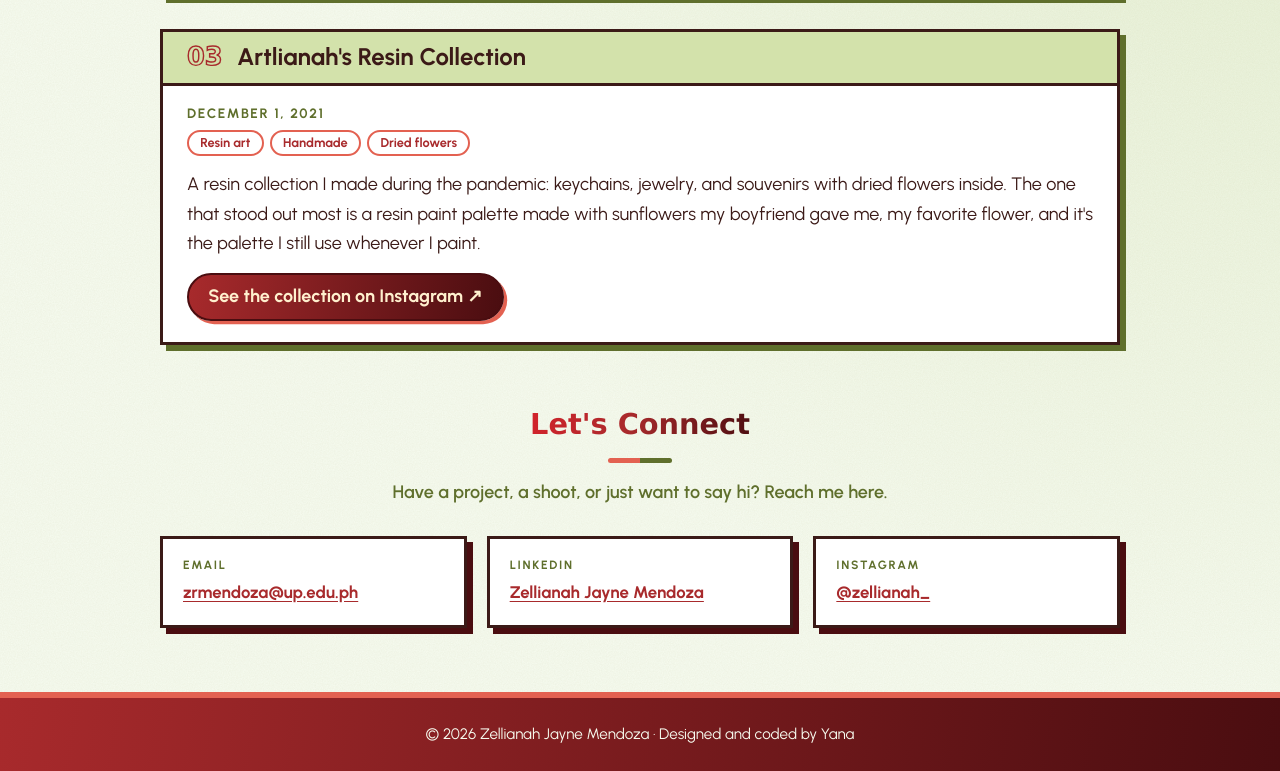
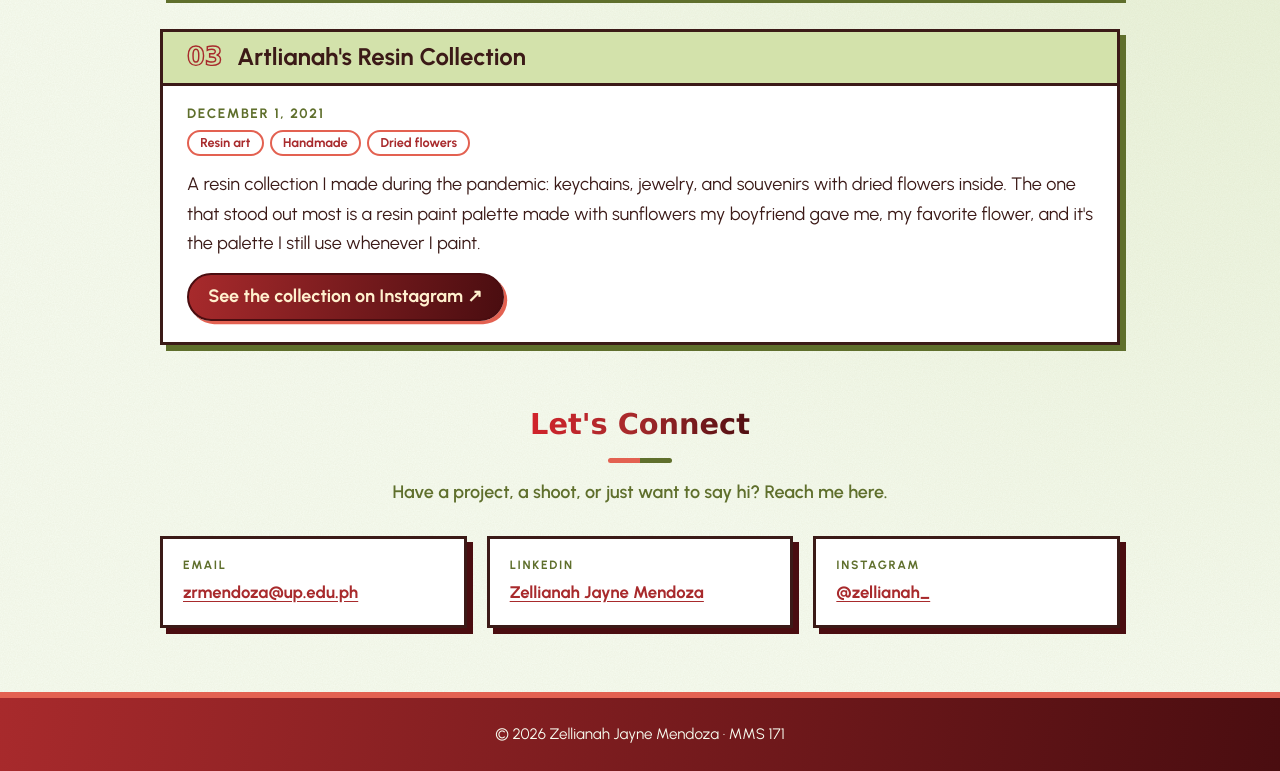
Before and after one commit to zllnh/MMS171-About-Yana, a plain HTML site: page index.html in a window 1280 px wide. Shown: the part 2531-3302 px from the top of the page. Drawn offline with Linux system fonts and the light colour scheme; a web font is replaced by a local one.

Commit message:
Update index.html

```diff
--- a/index.html
+++ b/index.html
@@ -194,7 +194,7 @@
         </main>
 
         <footer class="site-footer">
-            <p>&copy; 2026 Zellianah Jayne Mendoza &middot; Designed and coded by Yana</p>
+            <p>&copy; 2026 Zellianah Jayne Mendoza &middot; MMS 171</p>
         </footer>
 
         <a class="to-top" href="#top" aria-label="Back to top"><span aria-hidden="true">&#8593;</span></a>
```
